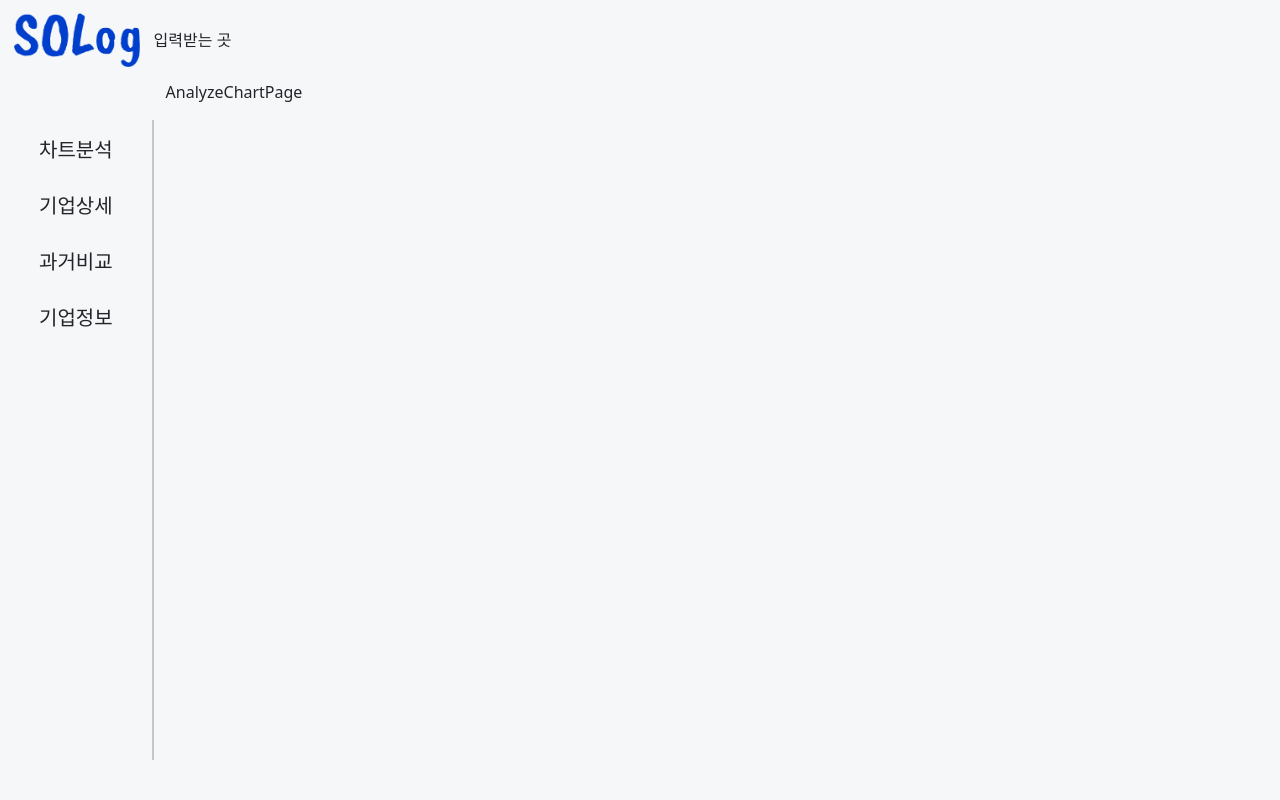
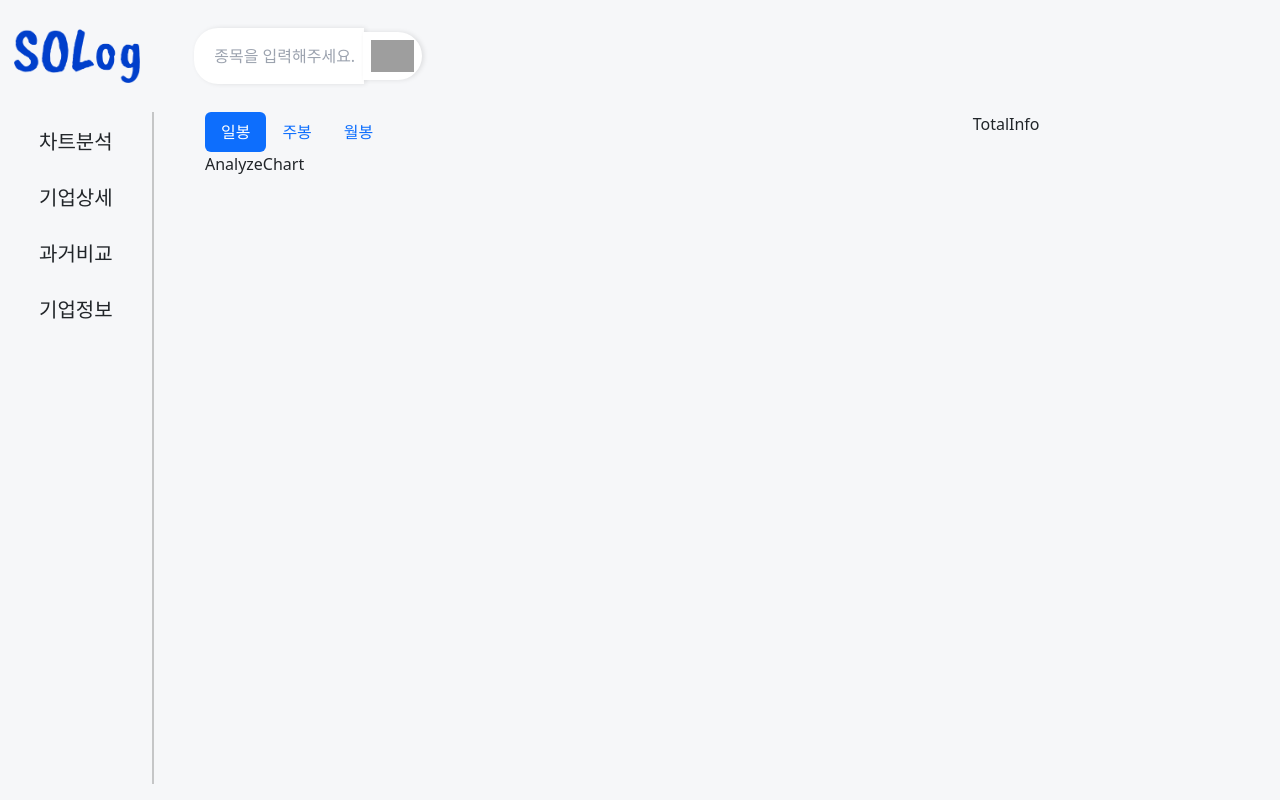
Before and after one commit to S0Log/SOLog-FE, a React (Vite) app: page /main/analyzeChart in a window 1280 px wide. Built offline with nearby package versions, Linux system fonts and the light colour scheme; grey boxes are pictures that could not be loaded.

Commit message:
feat/#23 전반적인 구조 잡기 차트분석페이지 세부적인 레이아웃은 다시 잡아야함 by지원

```diff
--- /dev/null
+++ b/src/components/MainPage/AnalyzeChartPage/AnalyzeChart.jsx
@@ -0,0 +1,5 @@
+import React from 'react';
+
+export default function AnalyzeChart() {
+  return <div>AnalyzeChart</div>;
+}
--- a/src/components/MainPage/AnalyzeChartPage/AnalyzeChartPage.jsx
+++ b/src/components/MainPage/AnalyzeChartPage/AnalyzeChartPage.jsx
@@ -1,7 +1,22 @@
-import React from 'react'
+import React from 'react';
+import { useState } from 'react';
+
+import DurationSelectBar from './DurationSelectBar';
+import AnalyzeChart from './AnalyzeChart';
+import TotalInfo from './TotalInfo';
 
 export default function AnalyzeChartPage() {
+  const [isBarClick, setIsBarClick] = useState(false);
+
   return (
-    <div>AnalyzeChartPage</div>
-  )
+    <div className="flex justify-between w-[88vw] h-[88vh] px-[51.356px] py-3">
+      <div className="w-3/4 h-full">
+        <DurationSelectBar />
+        <AnalyzeChart />
+      </div>
+      <div className="w-1/4 h-full">
+        <TotalInfo />
+      </div>
+    </div>
+  );
 }
--- /dev/null
+++ b/src/components/MainPage/AnalyzeChartPage/DurationSelectBar.jsx
@@ -0,0 +1,18 @@
+import React from 'react';
+import { Nav } from 'react-bootstrap';
+
+export default function DurationSelectBar() {
+  return (
+    <Nav variant="pills" defaultActiveKey="daily">
+      <Nav.Item>
+        <Nav.Link eventKey="daily">일봉</Nav.Link>
+      </Nav.Item>
+      <Nav.Item>
+        <Nav.Link eventKey="weekly">주봉</Nav.Link>
+      </Nav.Item>
+      <Nav.Item>
+        <Nav.Link eventKey="monthly">월봉</Nav.Link>
+      </Nav.Item>
+    </Nav>
+  );
+}
--- /dev/null
+++ b/src/components/MainPage/AnalyzeChartPage/TotalInfo.jsx
@@ -0,0 +1,5 @@
+import React from 'react';
+
+export default function TotalInfo() {
+  return <div className="">TotalInfo</div>;
+}
--- a/src/components/MainPage/CompanyDetailPage/CompanyDetailPage.jsx
+++ b/src/components/MainPage/CompanyDetailPage/CompanyDetailPage.jsx
@@ -1,7 +1,9 @@
-import React from 'react'
+import React from 'react';
 
 export default function CompanyDetailPage() {
   return (
-    <div>CompanyDetailPage</div>
-  )
+    <div className="w-[88vw] h-[88vh]">
+      <div className="w-full h-full px-[51.356px] py-3">여기다가 코드 작성하시면 됩니당~~ 수빈님 화이팅!!</div>
+    </div>
+  );
 }
--- a/src/components/MainPage/CompanyInfoPage/CompanyInfoPage.jsx
+++ b/src/components/MainPage/CompanyInfoPage/CompanyInfoPage.jsx
@@ -16,8 +16,8 @@ export default function CompanyInfoPage() {
   };
 
   return (
-    <div className="w-[88vw] h-[90vh]">
-      <div className="w-full h-full px-[51.356px] py-10">
+    <div className="w-[88vw] h-[88vh]">
+      <div className="w-full h-full px-[51.356px] py-3">
         <div className="w-full h-full bg-white rounded-3xl flex flex-col">
           {/* 페이지 내용 */}
           <div className="flex-grow overflow-hidden px-7 py-3">
--- a/src/components/MainPage/SideBar.jsx
+++ b/src/components/MainPage/SideBar.jsx
@@ -5,7 +5,7 @@ export default function SideBar() {
   const navigate = useNavigate();
 
   return (
-    <div className="w-[12vw] h-full py-10">
+    <div className="w-[12vw] h-full py-3">
       <div className="w-full h-full flex flex-col items-center justify-start border-r-2 border-[#c5c6c7] py-3">
         <div
           onClick={() => {
--- a/src/components/MainPage/UpSideBar.jsx
+++ b/src/components/MainPage/UpSideBar.jsx
@@ -2,12 +2,13 @@ import React from 'react';
 import { useNavigate } from 'react-router-dom';
 
 import SOLog from '/img/SOLog.png?url';
+import Search from '../Search';
 
 export default function UpSideBar() {
   const navigate = useNavigate();
 
   return (
-    <div className="flex items-center h-[10vh]">
+    <div className="flex items-center h-[12vh] pt-3">
       <div className=" h-[10vh] w-[12vw] p-[1vw]">
         <img
           src={SOLog}
@@ -18,7 +19,9 @@ export default function UpSideBar() {
           }}
         />
       </div>
-      <div>입력받는 곳</div>
+      <div>
+        <Search />
+      </div>
     </div>
   );
 }
--- a/src/routes/layout.jsx
+++ b/src/routes/layout.jsx
@@ -1,19 +1,19 @@
-import React from "react";
-import { Container } from "react-bootstrap";
-import { Outlet } from "react-router-dom";
-import UpSideBar from "../components/MainPage/UpSideBar";
-import SideBar from "../components/MainPage/SideBar";
+import React from 'react';
+import { Container } from 'react-bootstrap';
+import { Outlet } from 'react-router-dom';
+import UpSideBar from '../components/MainPage/UpSideBar';
+import SideBar from '../components/MainPage/SideBar';
 
 export default function BoardLayout() {
   return (
     <div className="h-screen bg-[#f6f7f9]">
       <UpSideBar />
-      <div className="flex h-[90vh]">
+      <div className="flex h-[88vh]">
         <SideBar />
 
         {/* Main Content */}
         <main>
-          <Container>
+          <Container className="p-0">
             <div>
               <Outlet />
             </div>
```
